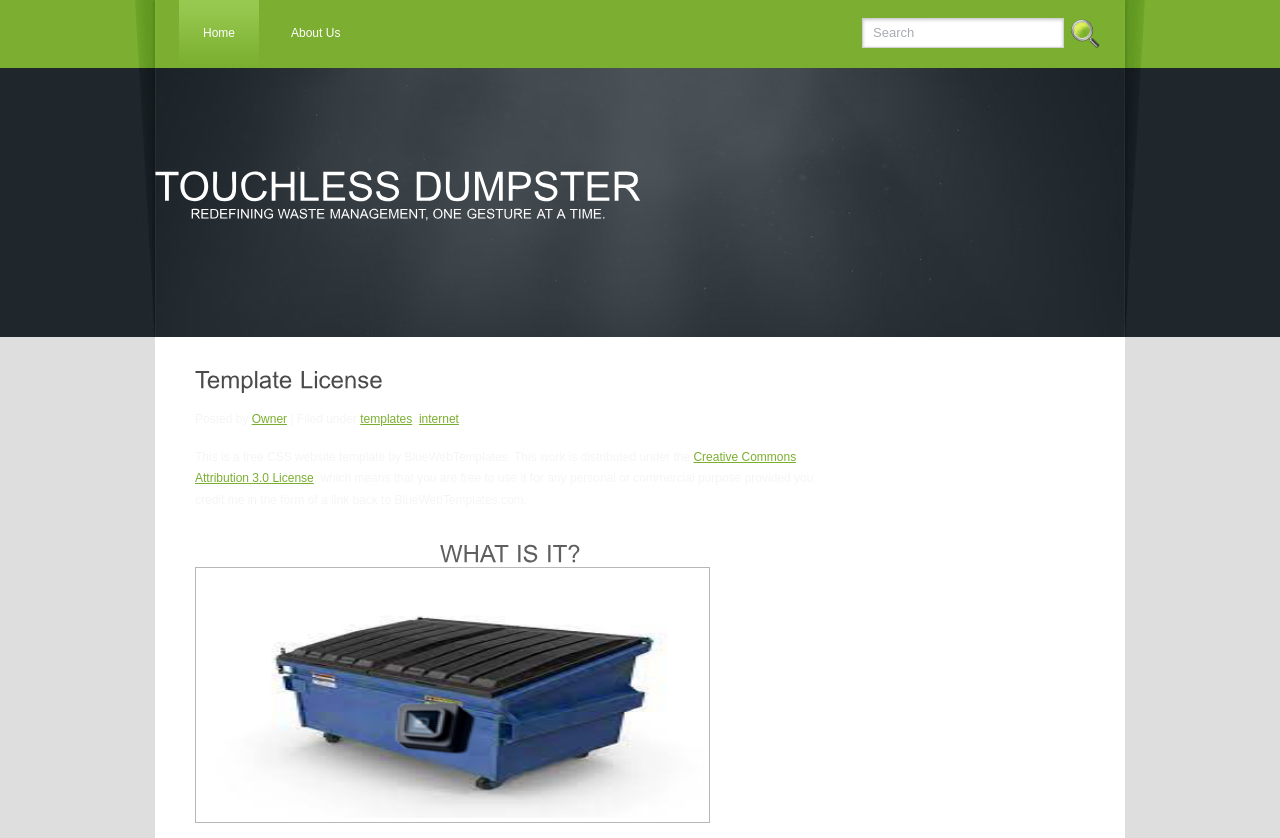
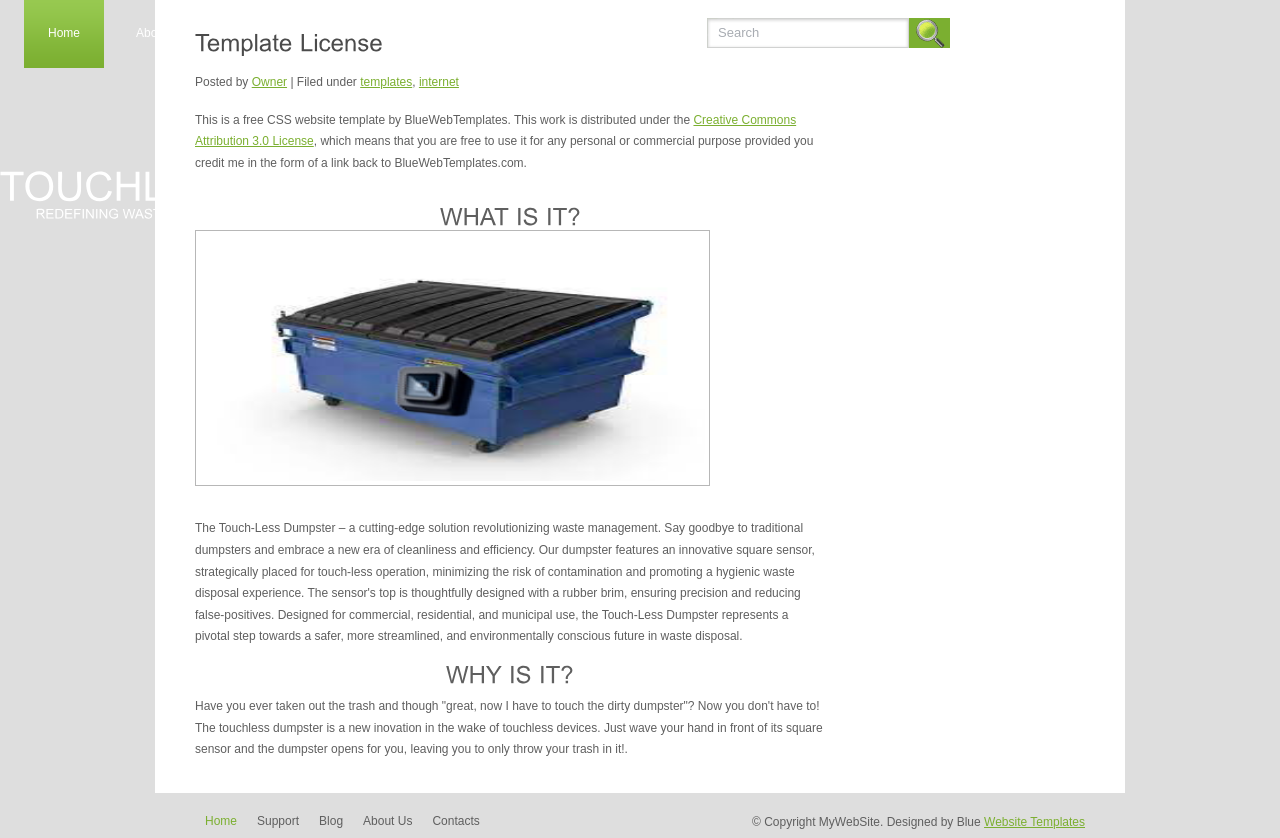
Before and after one commit to NxtLvlPlays/touchless, a plain HTML site: page index.html in a window 1280 px wide. Shown: the top 838 px of the page. Drawn offline with Linux system fonts and the light colour scheme.

Commit message:
Update style.css

```diff
--- a/style.css
+++ b/style.css
@@ -3,7 +3,7 @@ Design by http://www.bluewebtemplates.com
 Released for free under a Creative Commons Attribution 3.0 License
 */
 @charset "utf-8";
-body { margin:0; padding:0; width:100%; color:#f5f5f5; font:normal 12px/1.8em Arial, Helvetica, sans-serif;}
+body { margin:0; padding:0; width:100%; color:#5f5f5f; font:normal 12px/1.8em Arial, Helvetica, sans-serif;}
 html, .main { padding:0; margin:0; background:#dedede;}
 .clr { clear:both; padding:0; margin:0; width:100%; font-size:0px; line-height:0px;}
 h1 { margin:0; padding:0; color:#fff; font:normal 40px/1.2em Arial, Helvetica, sans-serif; text-transform:uppercase; text-align:center;}
@@ -18,8 +18,8 @@ a { color:#7baf30; text-decoration:underline;}
 .content_resize, .fbg_resize, .footer_resize { margin:0 auto; padding:0 40px; width:890px;}
 
 /* header */
-.header { background:url('header_bg.jpg') repeat-x center top;}
-.header_resize { margin:0 auto; padding:0; width:970px; height:337px;}
+.header { background:url('header_bg.jpg') repeat-x center top; position: absolute;}
+.header_resize { margin:0 auto; padding:0; width:970px; height:337px; position: absolute;}
 .header .logo { padding:100px 0 0; position: absolute;}
 
 /* menu */
```
